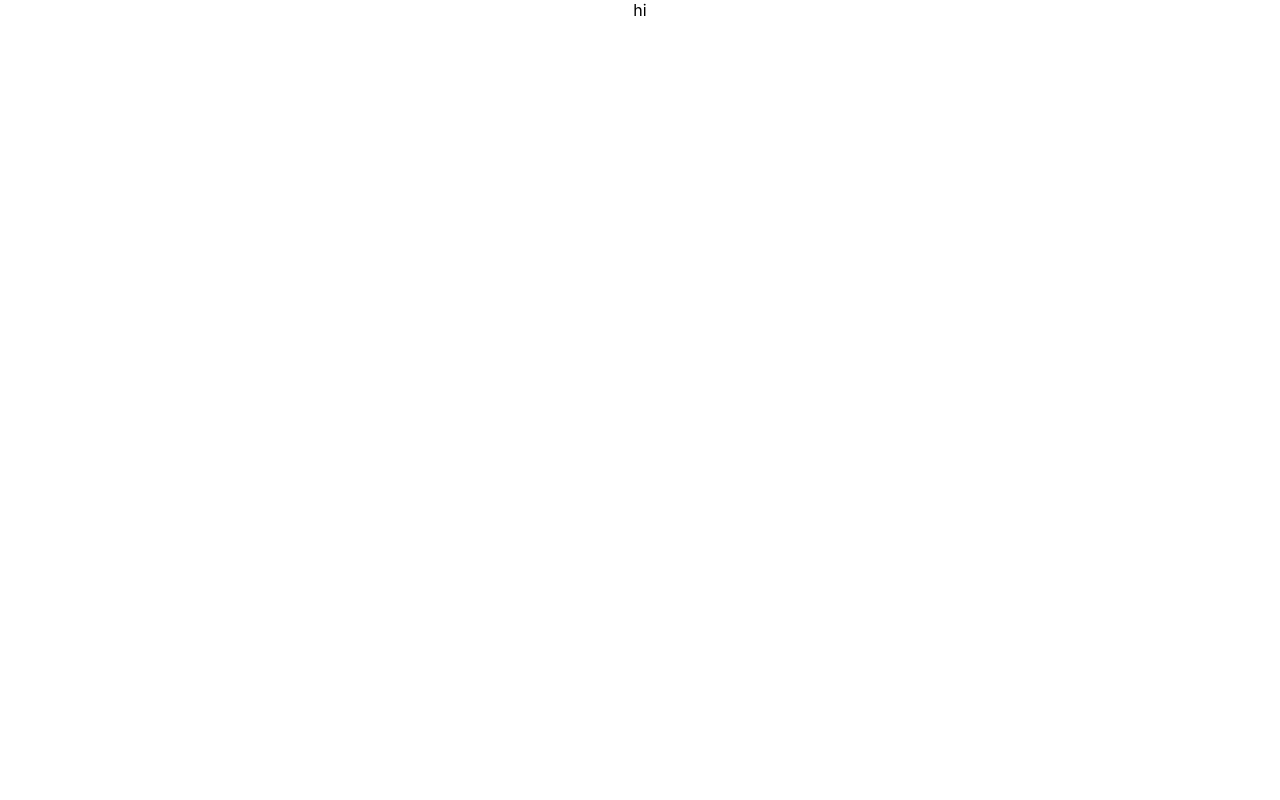
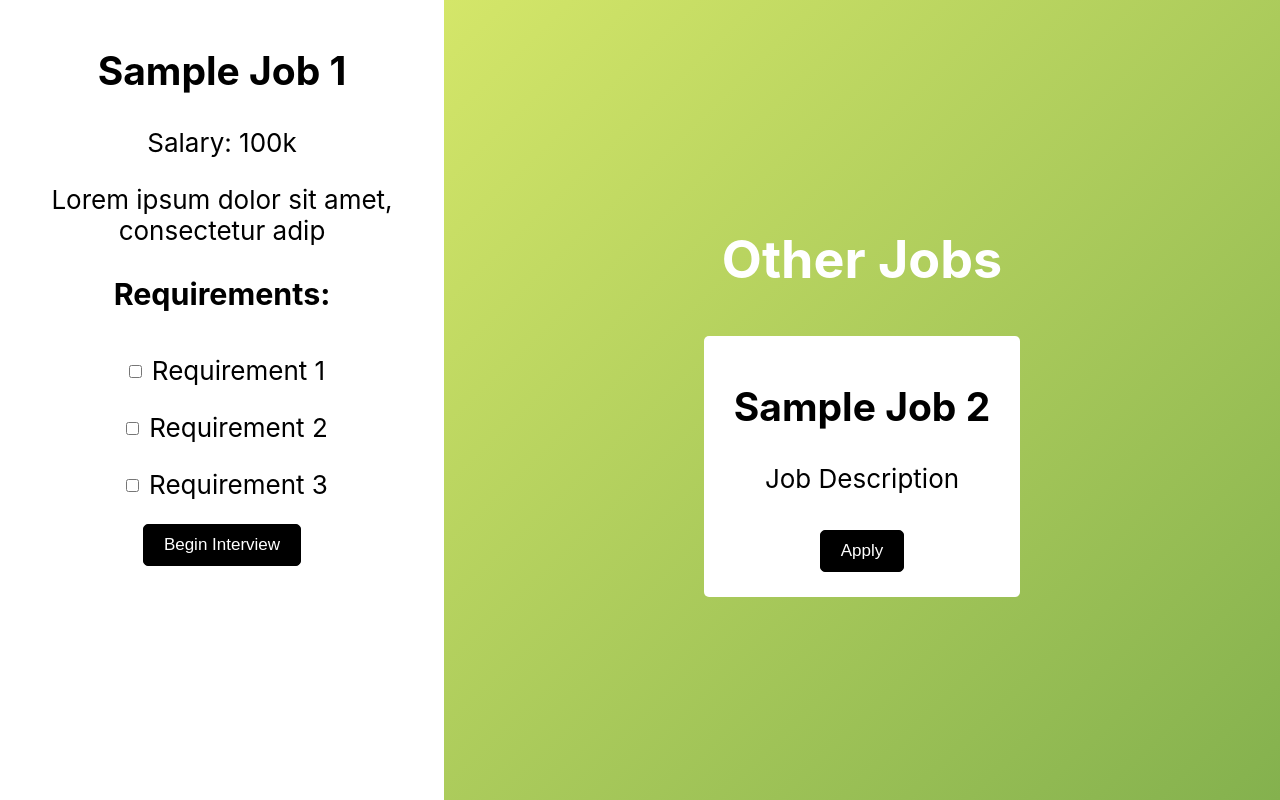
Before and after one commit to rarya618/live-interview, a React (Create React App) app in the folder hackathon/: page /job in a window 1280 px wide. Built offline with nearby package versions, Linux system fonts and the light colour scheme.

Commit message:
Created New JobList page

```diff
--- a/hackathon/src/App.css
+++ b/hackathon/src/App.css
@@ -25,14 +25,82 @@
 }
 
 .App-button {
-  padding: 15px 30px;
+  padding: 16px 30px;
+  margin: 12px;
   background: #fff;
+  font-size: calc(10px + 2vmin);
+  border: none;
+  border-radius: 5px;
   color: #000 !important;
   text-decoration: none;
 }
 
+.App-button:hover {
+  background: #f2f2f2;
+  cursor: pointer;
+}
+
 .App-link {
   color: #61dafb;
+}
+
+.App-job-page {
+  background: #fff;
+  color: #000;
+  padding: 15px 30px;
+  border-radius: 15px;
+}
+
+.App-job-container {
+  background: #fff;
+  color: #000;
+  padding: 15px 30px;
+  margin: 10px;
+  border-radius: 5px;
+  transition: 0.2s;
+}
+
+.App-job-container:hover {
+  padding: 20px 40px;
+}
+
+.App-job-apply {
+  padding: 10px 20px;
+  margin: 10px;
+  background: #000;
+  border: solid 1px #000;
+  border-radius: 5px;
+  color: #fff;
+  font-size: calc(1px + 2vmin);
+  transition: 0.2s;
+}
+
+.App-job-apply:hover {
+  background: #fff;
+  color: #000;
+  cursor: pointer;
+}
+
+.App-list {
+  padding: 0;
+  margin: 0;
+  list-style-type: none;
+}
+
+.App-list li {
+  padding: 10px;
+}
+
+.App-checkbox {
+  margin: 10px;
+  height: calc(1px + 2vmin);
+}
+
+.App-job-page {
+  float: left;
+  width: 30%;
+  font-size: calc(10px + 2vmin);
+
 }
 
 @keyframes App-logo-spin {
--- a/hackathon/src/App.js
+++ b/hackathon/src/App.js
@@ -3,6 +3,7 @@ import { BrowserRouter, Route, Switch, Redirect } from 'react-router-dom';
 import './App.css';
 
 import Home from './Home'
+import JobList from './JobList'
 import Job from './Job'
 import Interview from './Interview';
 import InterviewSettings from './InterviewSettings';
@@ -23,9 +24,10 @@ class App extends React.Component {
         <div>
           <Switch>
             <Route path="/" component={Home} exact />
-            <Route path="/Job" component={Job}/>
-            <Route path = "/Interview" component={Interview}/>
-            <Route path = "/InterviewSettings" component={InterviewSettings}/>
+            <Route path="/job-list" component={JobList} />
+            <Route path="/job" component={Job}/>
+            <Route path = "/interview" component={Interview}/>
+            <Route path = "/interview-settings" component={InterviewSettings}/>
           </Switch>
         </div>
       </BrowserRouter >
--- a/hackathon/src/Home.js
+++ b/hackathon/src/Home.js
@@ -19,13 +19,8 @@ export default class Home extends Component {
       <div className="App">
         <header className="App-header">
           <h1>Which one are you?</h1>
-          <h3>
-            <a  className="App-button App-link" href="#">Interviewer</a>
-          </h3>
-
-          <h3>
-            <button onClick={event=>window.location.href='./Job'} className="App-button App-link" >Interviewee</button>
-          </h3>
+          <button onClick={event=>window.location.href='./job'} className="App-button App-link">I am an Interviewer!</button>
+          <button onClick={event=>window.location.href='./job-list'} className="App-button App-link">I am an Interviewee!</button>
 
         </header>
       </div>
--- a/hackathon/src/Job.js
+++ b/hackathon/src/Job.js
@@ -17,7 +17,29 @@ export default class Job extends Component {
   render() {
     return (
       <div className="App">
-      <h>hi</h>
+          <div className="App-job-page">
+            <h2>Sample Job 1</h2>
+            <p>Salary: 100k</p>
+            <p>Lorem ipsum dolor sit amet, consectetur adip</p>
+
+            <h3>Requirements:</h3>
+            <ul className="App-list" type="circle">
+              <li><input className="App-checkbox" type="checkbox" />Requirement 1</li>
+              <li><input className="App-checkbox" type="checkbox" />Requirement 2</li>
+              <li><input className="App-checkbox" type="checkbox" />Requirement 3</li>
+            </ul>
+            <button className="App-job-apply">Begin Interview</button>
+
+          </div>
+
+        <header className="App-header">
+          <h1>Other Jobs</h1>
+          <div className="App-job-container">
+            <h2 className="App-job-title">Sample Job 2</h2>
+            <p className="App-job-description">Job Description</p>
+            <button className="App-job-apply">Apply</button>
+          </div>
+        </header>
       </div>
     );
   }
--- /dev/null
+++ b/hackathon/src/JobList.js
@@ -0,0 +1,42 @@
+import React, { Component } from "react";
+import './App.css';
+
+export default class JobList extends Component {
+
+  constructor(props) {
+    super(props);
+
+    this.state = {
+    };
+
+
+  }
+
+
+
+  render() {
+    return (
+      <div className="App">
+        <header className="App-header">
+          <h1>Recommended for you</h1>
+          <div className="App-job-container">
+            <h2 className="App-job-title">Sample Job 1</h2>
+            <p className="App-job-description">Description</p>
+            <button onClick={event=>window.location.href='./job'} className="App-job-apply">Apply</button>
+          </div>
+          <div className="App-job-container">
+            <h2 className="App-job-title">Sample Job 2</h2>
+            <p className="App-job-description">Job Description</p>
+            <button onClick={event=>window.location.href='./job'} className="App-job-apply">Apply</button>
+          </div>
+          <div className="App-job-container">
+            <h2 className="App-job-title">Sample Job 3</h2>
+            <p className="App-job-description">Job Description</p>
+            <button onClick={event=>window.location.href='./job'} className="App-job-apply">Apply</button>
+          </div>
+        </header>
+      </div>
+    );
+  }
+
+}
```
